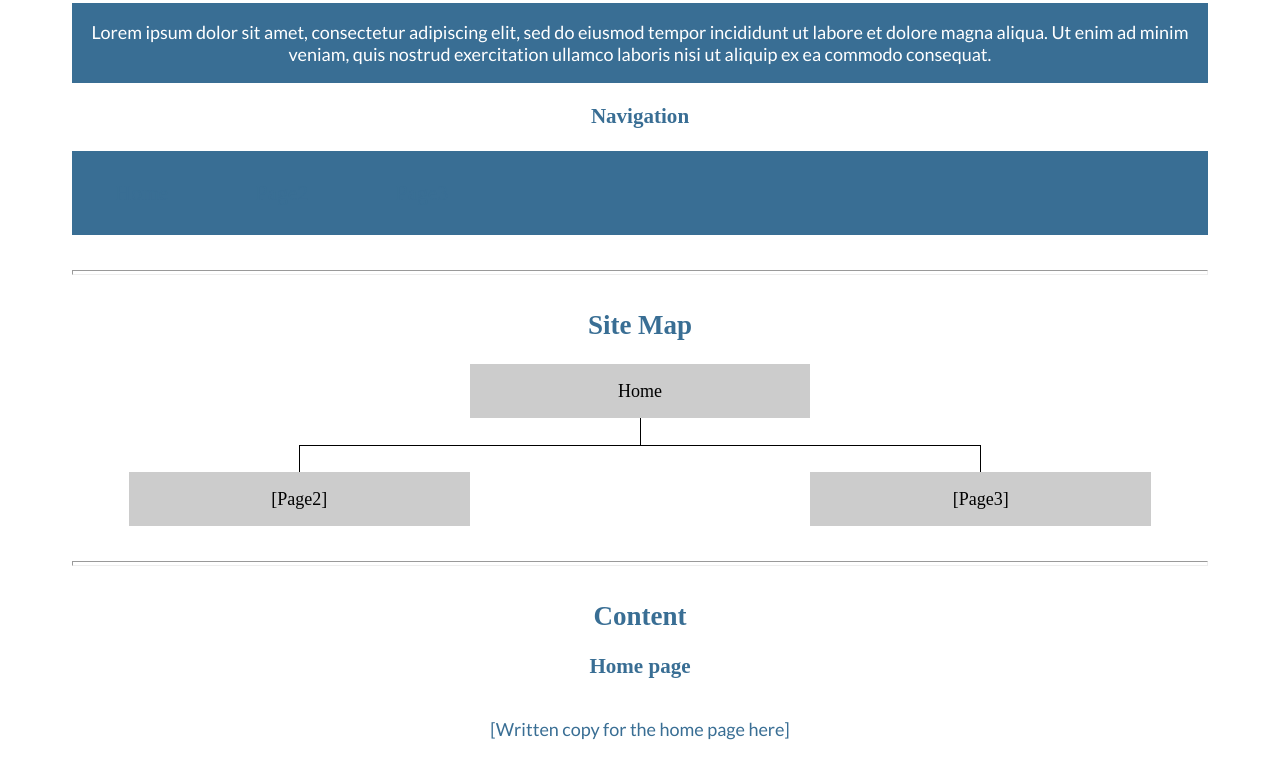
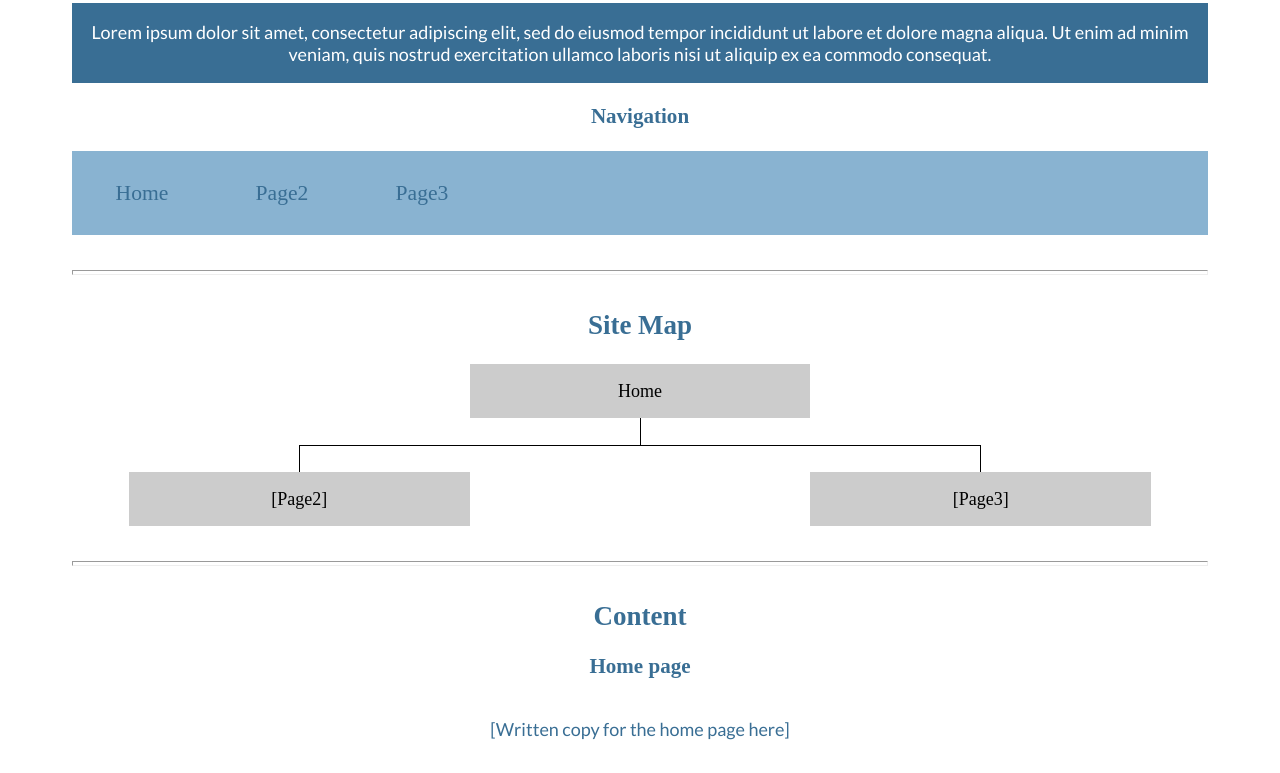
Before and after one commit to morganmallen/wdd130, a plain HTML site: page portfolio/site-plan.html in a window 1280 px wide. Shown: the part 2050-2823 px from the top of the page. Drawn offline with Linux system fonts and the light colour scheme; a web font is replaced by a local one.

Commit message:
revised nav color

```diff
--- a/portfolio/site-plan.css
+++ b/portfolio/site-plan.css
@@ -21,7 +21,7 @@ Fonts are separated by a | */
   --paragraph-color-on-color: white; /* paragraph text on a colored background */
   --paragraph-background-color: #396E94  ;
   --nav-link-color: #396E94;
-  --nav-background-color: #396E94;
+  --nav-background-color: #89B3D1;
   --nav-hover-link-color: white;
   --nav-hover-background-color: #396E94;
 }
```
